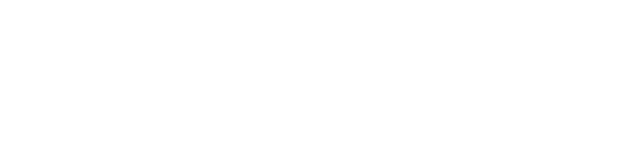
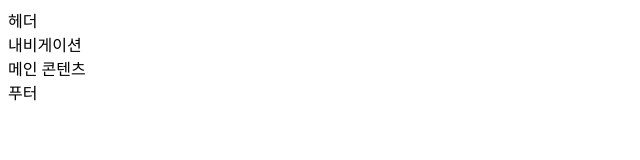
Before and after one commit to ValerieKim/Master-CAMP, a plain HTML site: page index.html in a window 1280 px wide. Shown: the whole page, without its empty margins (0-640 px from the left). Drawn offline with Linux system fonts and the light colour scheme.

Commit message:
웹카페 기본 레이아웃 마크업

```diff
--- a/index.html
+++ b/index.html
@@ -1 +1,23 @@
-<!-- HTML 실습 파일 -->
+<!DOCTYPE html>
+<html lang="ko-KR">
+<head>
+  <meta charset="UTF-8">
+  <meta name="viewport" content="width=device-width, initial-scale=1.0">
+  <meta http-equiv="X-UA-Compatible" content="ie=edge">
+  <title>메인 - 웹카페</title>
+</head>
+<body>
+  <div class="header-container">
+    <header class="header">헤더</header>
+  </div>
+  <div class="nav-container">
+    <nav class="navigation">내비게이션</nav>
+  </div>
+  <div class="main-container">
+    <main class="main">메인 콘텐츠</main>
+  </div>
+  <div class="footer-container">
+    <footer class="footer">푸터</footer>
+  </div>
+</body>
+</html>
```
